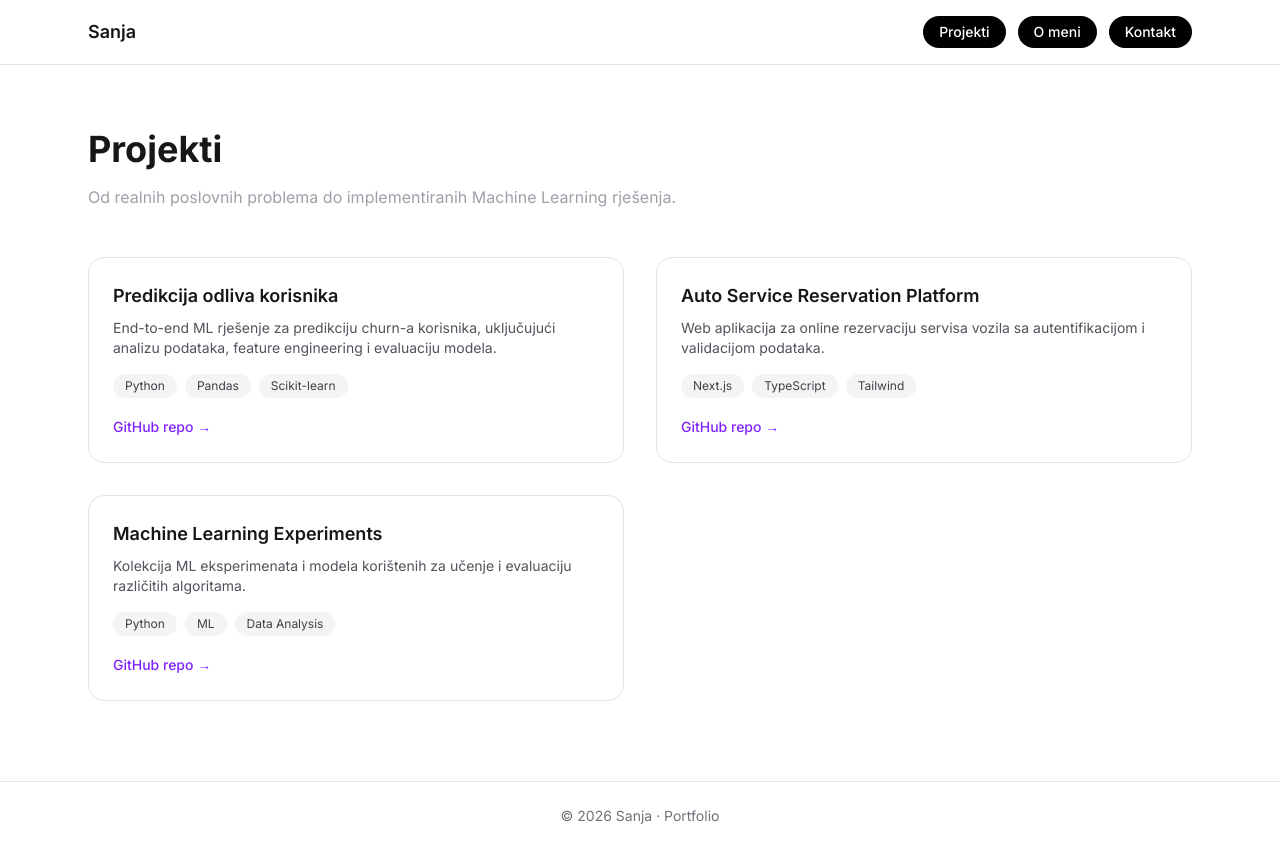
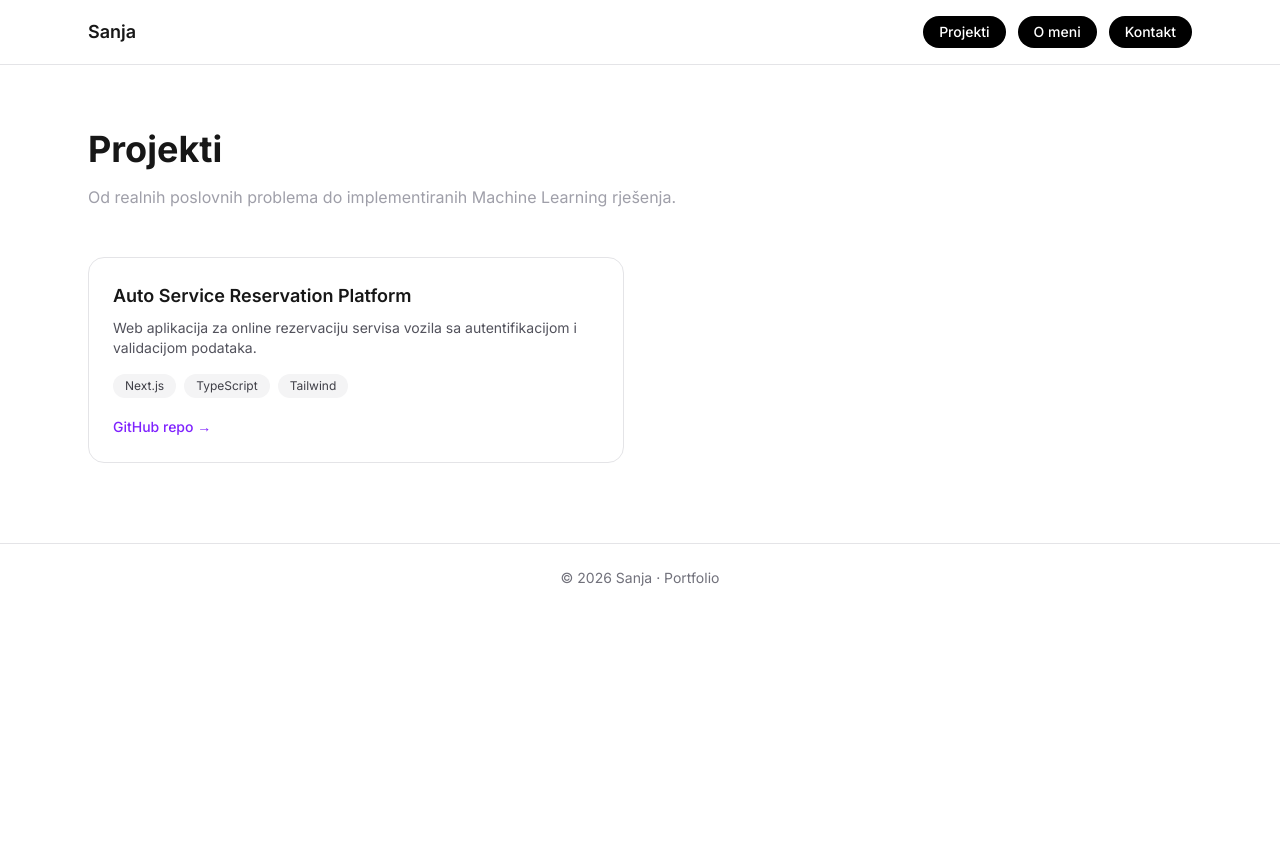
Before and after one commit to njanjahier/data-ml-portfolio, a Next.js app: page /projects in a window 1280 px wide. After the commit the page ends 800 px from the top, so only its background shows below. Built offline with nearby package versions, Linux system fonts and the light colour scheme.

Commit message:
Update projects.ts

```diff
--- a/data/projects.ts
+++ b/data/projects.ts
@@ -1,12 +1,4 @@
 export const projects = [
-  {
-    slug: "churn-prediction",
-    title: "Predikcija odliva korisnika",
-    description:
-      "End-to-end ML rješenje za predikciju churn-a korisnika, uključujući analizu podataka, feature engineering i evaluaciju modela.",
-    tech: ["Python", "Pandas", "Scikit-learn"],
-    github: "https://github.com/njanjahier/churn-prediction",
-  },
   {
     slug: "auto-service-platform",
     title: "Auto Service Reservation Platform",
@@ -14,13 +6,5 @@ export const projects = [
       "Web aplikacija za online rezervaciju servisa vozila sa autentifikacijom i validacijom podataka.",
     tech: ["Next.js", "TypeScript", "Tailwind"],
     github: "https://github.com/njanjahier/auto-service-reservation-platform",
-  },
-  {
-    slug: "ml-projects",
-    title: "Machine Learning Experiments",
-    description:
-      "Kolekcija ML eksperimenata i modela korištenih za učenje i evaluaciju različitih algoritama.",
-    tech: ["Python", "ML", "Data Analysis"],
-    github: "https://github.com/njanjahier",
-  },
+  }
 ]
```
